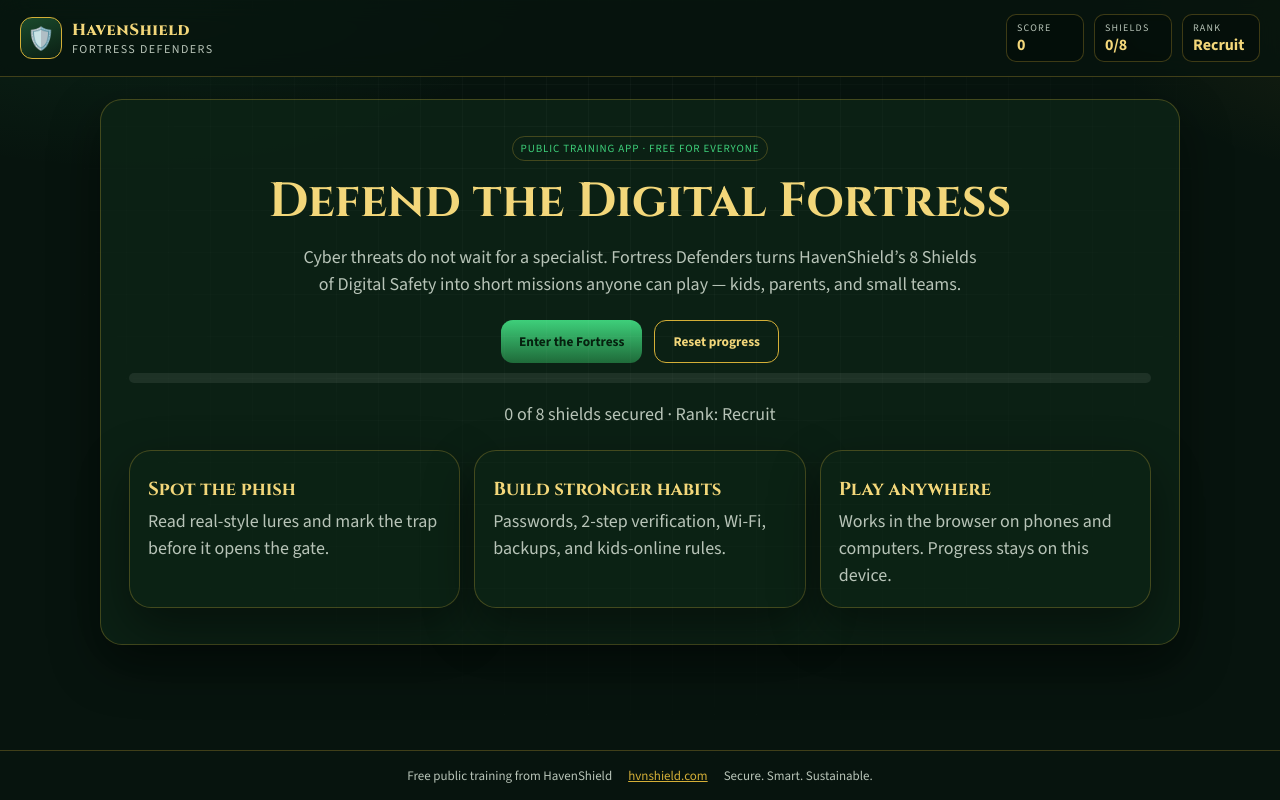
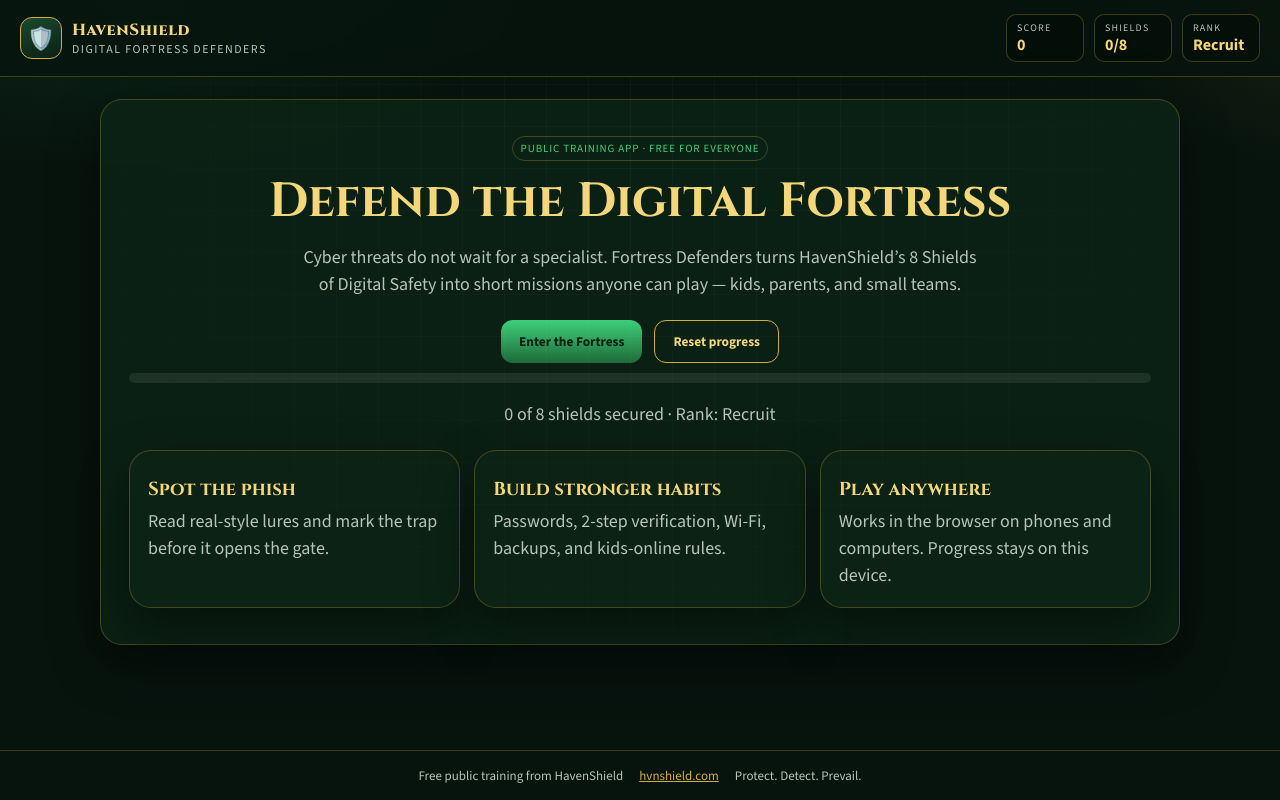
Before and after one commit to hvnshield-bit/havenshield-fortress-defenders, a plain HTML site: page index.html in a window 1280 px wide. Drawn offline with nearby package versions, Linux system fonts and the light colour scheme.

Commit message:
Use Digital Fortress Defenders cover on home

```diff
--- a/index.html
+++ b/index.html
@@ -3,9 +3,12 @@
 <head>
   <meta charset="UTF-8" />
   <meta name="viewport" content="width=device-width, initial-scale=1, viewport-fit=cover" />
-  <title>HavenShield Fortress Defenders</title>
-  <meta name="description" content="A free public cybersecurity training game from HavenShield. Defend your digital fortress by spotting phishing, building strong passwords, and locking down the 8 Shields of Digital Safety." />
+  <title>HavenShield Digital Fortress Defenders</title>
+  <meta name="description" content="HavenShield Digital Fortress Defenders — Protect. Detect. Prevail. Free public cybersecurity training for families." />
   <meta name="theme-color" content="#0b1f14" />
+  <meta property="og:title" content="HavenShield Digital Fortress Defenders" />
+  <meta property="og:description" content="Protect. Detect. Prevail." />
+  <meta property="og:image" content="/cover.jpg" />
   <link rel="manifest" href="/manifest.json" />
   <link rel="icon" href="/icon.svg" type="image/svg+xml" />
   <link rel="preconnect" href="https://fonts.googleapis.com" />
@@ -20,7 +23,7 @@
       <div class="shield">🛡️</div>
       <div>
         <div class="brand-name">HavenShield</div>
-        <div class="brand-sub">Fortress Defenders</div>
+        <div class="brand-sub">Digital Fortress Defenders</div>
       </div>
     </div>
     <div class="hud">
@@ -33,7 +36,7 @@
   <footer class="foot">
     <span>Free public training from HavenShield</span>
     <a href="https://hvnshield.com" target="_blank" rel="noopener">hvnshield.com</a>
-    <span>Secure. Smart. Sustainable.</span>
+    <span>Protect. Detect. Prevail.</span>
   </footer>
   <script src="/app.js"></script>
 </body>
```
